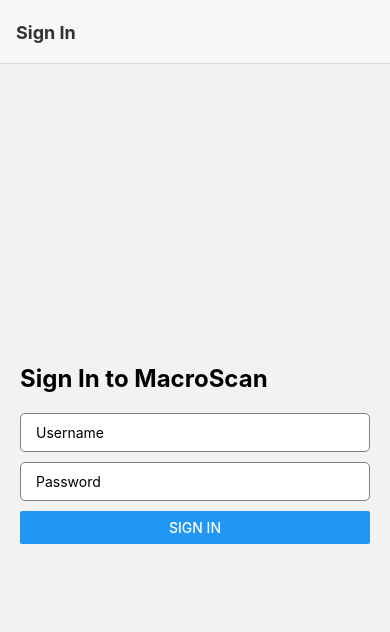
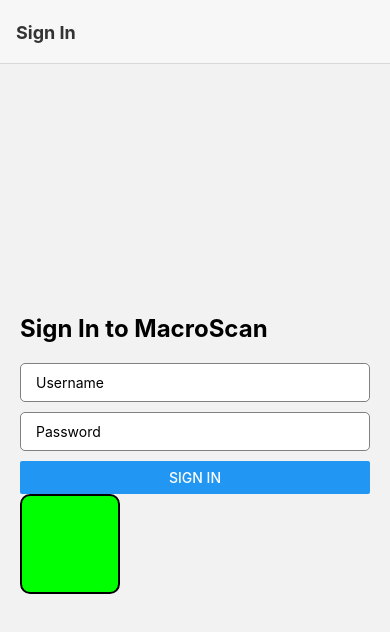
Before and after one commit to small-cactus/macroscan, a React Native app: screen /SignIn in a window 390 px wide. Shown: the top 632 px of the page. Built offline with nearby package versions, Linux system fonts and the light colour scheme.

Commit message:
green fn

```diff
--- a/screens/SignInScreen.js
+++ b/screens/SignInScreen.js
@@ -4,6 +4,11 @@
 export default function SignInScreen({ navigation }) {
   const [username, setUsername] = useState('');
   const [password, setPassword] = useState('');
+  const BoxComponent = () => {
+    return (
+      <View style={styles.boxStyle}></View>
+    );
+  };
 
   const handleLogin = () => {
     if (username === 'Macro' && password === 'Scan') {
@@ -34,6 +39,7 @@
         autoCapitalize="none"
       />
       <Button title="Sign In" onPress={handleLogin} />
+      <BoxComponent style={styles.boxStyle}></BoxComponent>
     </View>
   );
 }
@@ -58,4 +64,13 @@
     borderWidth: 1,
     borderColor: 'gray',
   },
+  boxStyle: {
+    height: 100, // Specifies the height of the box
+    width: 100, // Specifies the width of the box
+    backgroundColor: '#00FF00', // Sets the background color of the box
+    borderWidth: 2, // Sets the width of the border
+    borderColor: '#000000', // Sets the color of the border
+    borderRadius: 10, // Optionally, sets the border radius to make corners rounded
+    // Add other styles as needed
+  },
 });
```
